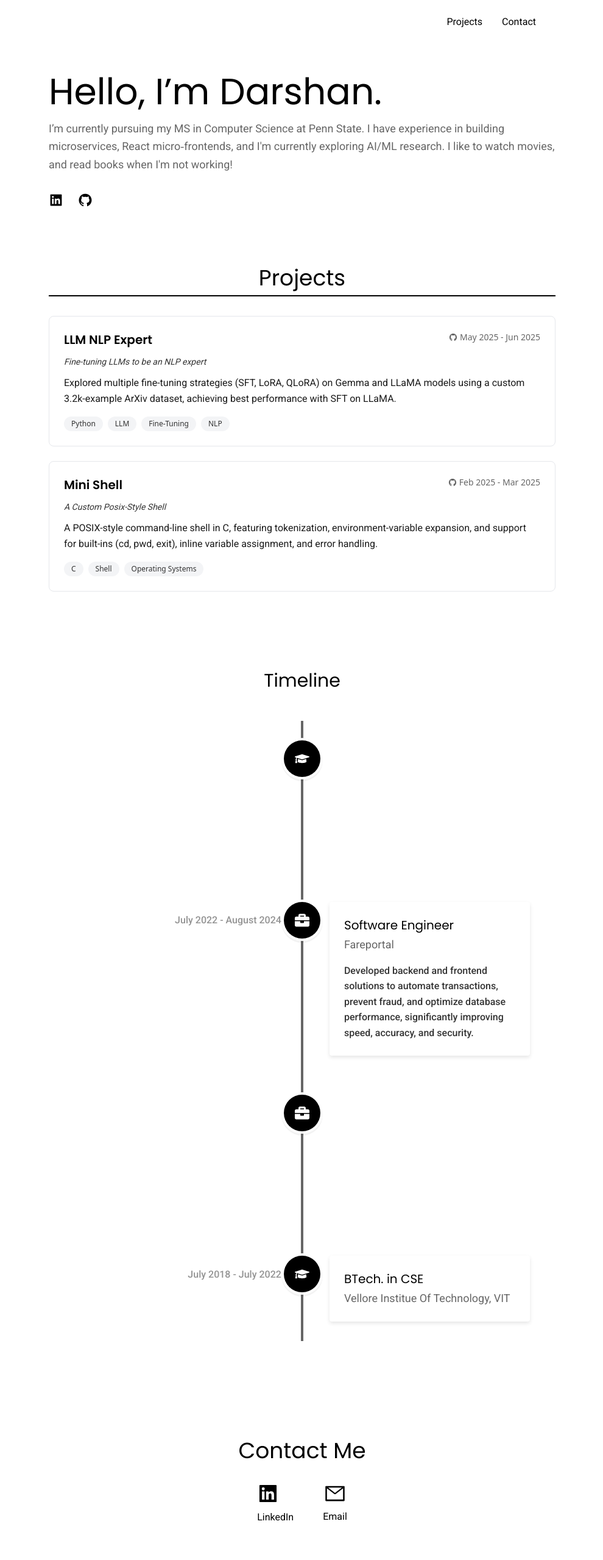
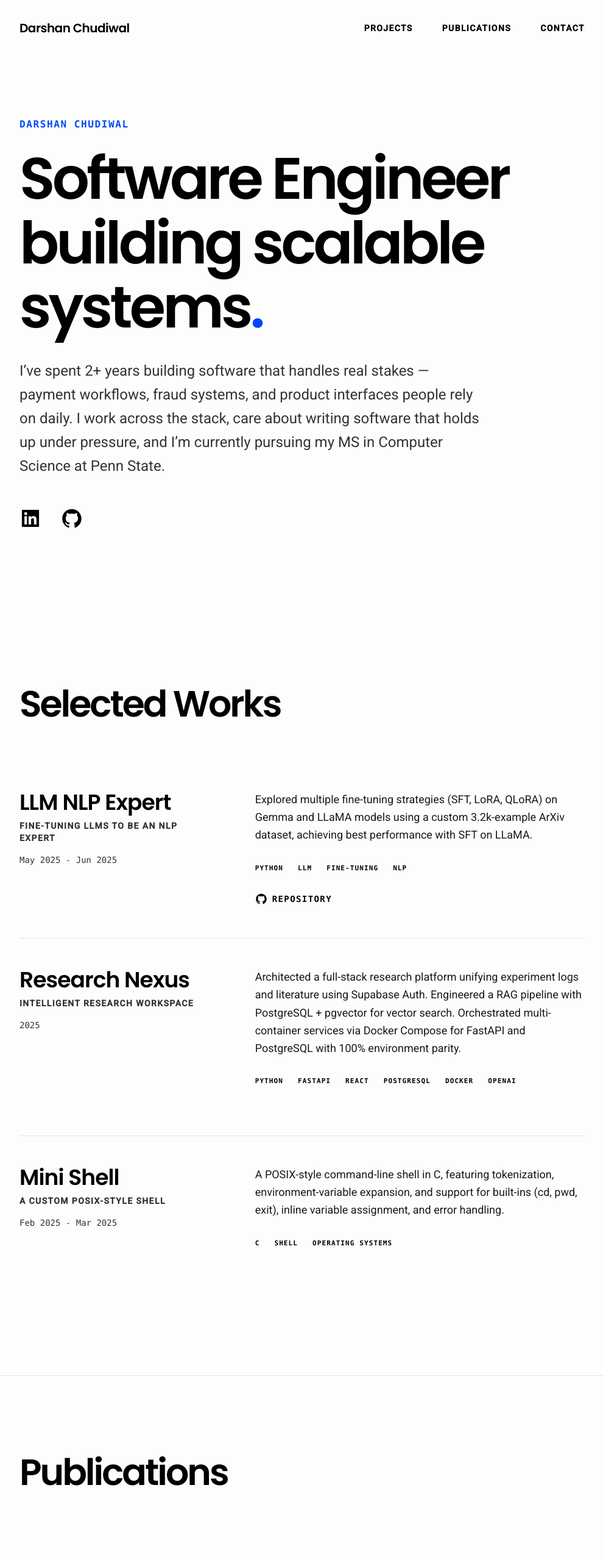
Before and after one commit to darshan-sc/portfolio, a React (Vite) app: page / in a window 1280 px wide. Shown: the top 2558 px of the page at 61% size, without its empty margins (144-1134 px from the left). Built offline with nearby package versions, Linux system fonts and the light colour scheme.

Commit message:
feat: redesign portfolio to editorial minimalism with framer-motion

```diff
--- a/package.json
+++ b/package.json
@@ -9,11 +9,12 @@
     "build": "tsc -b && vite build",
     "lint": "eslint .",
     "preview": "vite preview",
-    "predeploy":"npm run build",
-    "deploy":"gh-pages -d dist"
+    "predeploy": "npm run build",
+    "deploy": "gh-pages -d dist"
   },
   "dependencies": {
     "@tailwindcss/vite": "^4.1.11",
+    "framer-motion": "^12.35.2",
     "prop-types": "^15.8.1",
     "react": "^19.1.0",
     "react-dom": "^19.1.0",
--- a/src/App.tsx
+++ b/src/App.tsx
@@ -1,6 +1,7 @@
 import Navbar from './components/Navbar'
 import Hero from './components/Hero'
 import Projects from './components/Projects'
+import Publications from './components/Publications'
 import Contact from './components/Contact'
 import TimelineComponent from './components/TimelineComponent'
 
@@ -12,6 +13,7 @@ function App() {
       <Navbar />
       <Hero />
       <Projects />
+      <Publications />
       <TimelineComponent />
       <Contact />
     </>
--- a/src/components/Contact.tsx
+++ b/src/components/Contact.tsx
@@ -1,39 +1,45 @@
-// src/components/Contact.tsx
 import { AiFillLinkedin, AiOutlineMail } from "react-icons/ai";
+import { motion } from "framer-motion";
 
 export default function Contact() {
   return (
-    <section
-      id="contact"
-      className="scroll-mt-24 bg-bg py-20"
+    <section id="contact" className="scroll-mt-24 py-32 sm:py-48 bg-bg border-t border-black/10">
+      <div className="max-w-5xl mx-auto px-6 sm:px-8 lg:px-12 text-center">
+        <motion.h2
+          initial={{ opacity: 0, y: 20 }}
+          whileInView={{ opacity: 1, y: 0 }}
+          viewport={{ once: true, margin: "-100px" }}
+          className="font-heading text-5xl sm:text-7xl text-text font-bold mb-16 tracking-tighter"
         >
-      <div className="max-w-4xl mx-auto px-4 sm:px-6 lg:px-8 text-center">
-        <h2 className="font-heading text-3xl sm:text-4xl text-text mb-8">
-          Contact Me
-        </h2>
-        <ul className="inline-flex space-x-12">
-          <li>
+          Let's connect.
+        </motion.h2>
+
+        <motion.div
+          initial={{ opacity: 0, y: 30 }}
+          whileInView={{ opacity: 1, y: 0 }}
+          viewport={{ once: true, margin: "-100px" }}
+          transition={{ delay: 0.1, duration: 0.6 }}
+          className="flex justify-center items-center space-x-12 sm:space-x-20"
+        >
           <a
             href="https://www.linkedin.com/in/darshan-se/"
             target="_blank"
             rel="noopener noreferrer"
-                className=" hover:text-hover transition"
+            className="group flex flex-col items-center text-text hover:text-accent transition-colors"
             aria-label="LinkedIn"
           >
-              <AiFillLinkedin className="text-4xl mb-2" />
-              <span className="font-body">LinkedIn</span>
+            <AiFillLinkedin className="text-5xl sm:text-6xl mb-4 group-hover:-translate-y-2 transition-transform duration-300" />
+            <span className="font-mono text-xs uppercase tracking-widest font-bold">LinkedIn</span>
           </a>
-          </li>
-          <li>
+
           <a
             href="mailto:darshanjainc@gmail.com"
-              className="flex flex-col items-center text-text hover:text-hover transition"
+            className="group flex flex-col items-center text-text hover:text-accent transition-colors"
           >
-              <AiOutlineMail className="text-4xl mb-2" />
-              <span className="font-body">Email</span>
+            <AiOutlineMail className="text-5xl sm:text-6xl mb-4 group-hover:-translate-y-2 transition-transform duration-300" />
+            <span className="font-mono text-xs uppercase tracking-widest font-bold">Email</span>
           </a>
-          </li>
-        </ul>
+        </motion.div>
       </div>
     </section>
   );
--- a/src/components/Hero.tsx
+++ b/src/components/Hero.tsx
@@ -1,29 +1,52 @@
 import { AiFillLinkedin, AiFillGithub } from "react-icons/ai";
-
+import { motion } from "framer-motion";
 
 export default function Hero() {
   return (
-    <section id="hero" className="bg-bg py-12">
-      <div className="max-w-4xl mx-auto px-4 sm:px-6 lg:px-8">
+    <section id="hero" className="pt-40 pb-24 sm:pt-48 sm:pb-32">
+      <div className="max-w-5xl mx-auto px-6 sm:px-8 lg:px-12">
+        {/* Eyebrow */}
+        <motion.p
+          initial={{ opacity: 0, y: 20 }}
+          animate={{ opacity: 1, y: 0 }}
+          transition={{ duration: 0.8, ease: [0.16, 1, 0.3, 1] }}
+          className="font-mono text-sm sm:text-base uppercase tracking-widest text-accent font-bold mb-6"
+        >
+          Darshan Chudiwal
+        </motion.p>
+
         {/* Greeting */}
-        <h1 className="font-heading text-4xl sm:text-5xl md:text-6xl text-text mb-4 text-left">
-          Hello, I’m Darshan.
-        </h1>
+        <motion.h1
+          initial={{ opacity: 0, y: 40 }}
+          animate={{ opacity: 1, y: 0 }}
+          transition={{ duration: 0.8, delay: 0.1, ease: [0.16, 1, 0.3, 1] }}
+          className="font-heading text-5xl sm:text-6xl md:text-7xl lg:text-8xl font-bold tracking-tighter text-text mb-8 text-left leading-[1.1]"
+        >
+          Software Engineer building scalable systems<span className="text-accent">.</span>
+        </motion.h1>
 
         {/* About */}
-        <p className="font-body text-base sm:text-lg text-muted mb-8 leading-relaxed text-left">
-          I’m currently pursuing my MS in Computer Science at Penn State.
-          I have experience in building microservices, React micro‑frontends, and I'm currently exploring AI/ML research.
-          I like to watch movies, and read books when I'm not working!
-        </p>
+        <motion.p
+          initial={{ opacity: 0, y: 20 }}
+          animate={{ opacity: 1, y: 0 }}
+          transition={{ duration: 0.8, delay: 0.2, ease: [0.16, 1, 0.3, 1] }}
+          className="font-body text-lg sm:text-xl md:text-2xl text-muted mb-12 max-w-3xl leading-relaxed text-left"
+        >
+          I’ve spent 2+ years building software that handles real stakes — payment workflows, fraud systems, and product interfaces people rely on daily. I work across the stack, care about writing software that holds up under pressure, and I’m currently pursuing my MS in Computer Science at Penn State.
+        </motion.p>
 
         {/* Social links */}
-        <div className="flex space-x-6">
+        <motion.div
+          initial={{ opacity: 0 }}
+          animate={{ opacity: 1 }}
+          transition={{ duration: 0.8, delay: 0.4 }}
+          className="flex space-x-8"
+        >
           <a
             href="https://www.linkedin.com/in/darshan-se/"
             target="_blank"
             rel="noopener noreferrer"
-            className="text-2xl hover:text-hover transition"
+            className="text-3xl sm:text-4xl text-text hover:text-accent transition-colors"
             aria-label="LinkedIn"
           >
             <AiFillLinkedin />
@@ -32,12 +55,12 @@ export default function Hero() {
             href="https://github.com/darshan-sc"
             target="_blank"
             rel="noopener noreferrer"
-            className="text-2xl hover:text-hover transition"
+            className="text-3xl sm:text-4xl text-text hover:text-accent transition-colors"
             aria-label="GitHub"
           >
             <AiFillGithub />
           </a>
-        </div>
+        </motion.div>
       </div>
     </section>
   );
--- a/src/components/Navbar.tsx
+++ b/src/components/Navbar.tsx
@@ -1,25 +1,45 @@
-import { useState } from "react";
+import { useState, useEffect } from "react";
 import { FiMenu, FiX } from "react-icons/fi";
+import { motion } from "framer-motion";
 
 export default function Navbar() {
   const [open, setOpen] = useState(false);
+  const [scrolled, setScrolled] = useState(false);
+
+  useEffect(() => {
+    const handleScroll = () => {
+      setScrolled(window.scrollY > 20);
+    };
+    window.addEventListener("scroll", handleScroll);
+    return () => window.removeEventListener("scroll", handleScroll);
+  }, []);
 
   return (
-    <nav className="relative bg-bg max-w-4xl mx-auto px-4 sm:px-6 lg:px-8">
-      <div className="flex items-center justify-end px-6 py-4 md:px-8 md:py-6">
+    <motion.nav
+      initial={{ y: -100 }}
+      animate={{ y: 0 }}
+      transition={{ duration: 0.6, ease: [0.16, 1, 0.3, 1] }}
+      className={`fixed top-0 w-full z-50 transition-all duration-300 ${
+        scrolled ? "backdrop-blur-md bg-white/70 border-b border-black/5" : "bg-transparent"
+      }`}
+    >
+      <div className="max-w-5xl mx-auto px-6 sm:px-8 lg:px-12">
+        <div className="flex items-center justify-between py-6 md:py-8">
+          {/* Name / Logo */}
+          <a href="#" className="font-heading text-lg sm:text-xl font-bold tracking-tight text-text hover:text-accent transition-colors">
+            Darshan Chudiwal
+          </a>
+
           {/* Desktop links */}
-        <div className="hidden md:flex space-x-8  font-body">
-          <a href="#projects" className="hover:text-hover transition">
-            Projects
-          </a>
-          <a href="#contact" className="hover:text-hover transition">
-            Contact
-          </a>
+          <div className="hidden md:flex space-x-12 font-body text-sm uppercase tracking-widest font-semibold">
+            <a href="#projects" className="text-text hover:text-accent transition-colors">Projects</a>
+            <a href="#publications" className="text-text hover:text-accent transition-colors">Publications</a>
+            <a href="#contact" className="text-text hover:text-accent transition-colors">Contact</a>
           </div>
 
           {/* Mobile menu button */}
           <button
-          className="md:hidden text-2xl p-2 focus:outline-none"
+            className="md:hidden text-2xl p-2 text-text focus:outline-none"
             onClick={() => setOpen(!open)}
             aria-label="Toggle menu"
           >
@@ -29,25 +49,19 @@ export default function Navbar() {
 
         {/* Mobile dropdown */}
         {open && (
-        <div className="md:hidden absolute top-full left-0 w-full bg-bg">
-          <div className="flex flex-col items-center space-y-4 py-6">
-            <a
-              href="#projects"
-              onClick={() => setOpen(false)}
-              className="text-lg font-body hover:text-hover transition"
+          <motion.div
+            initial={{ opacity: 0, y: -20 }}
+            animate={{ opacity: 1, y: 0 }}
+            className="md:hidden absolute top-full left-0 w-full bg-bg border-b border-black/5 py-8"
           >
-              Projects
-            </a>
-            <a
-              href="#contact"
-              onClick={() => setOpen(false)}
-              className="text-lg font-body hover:text-hover transition"
-            >
-              Contact
-            </a>
+            <div className="flex flex-col items-center space-y-6 font-body text-sm uppercase tracking-widest font-semibold">
+              <a href="#projects" onClick={() => setOpen(false)} className="text-text hover:text-accent transition-colors">Projects</a>
+              <a href="#publications" onClick={() => setOpen(false)} className="text-text hover:text-accent transition-colors">Publications</a>
+              <a href="#contact" onClick={() => setOpen(false)} className="text-text hover:text-accent transition-colors">Contact</a>
             </div>
+          </motion.div>
+        )}
       </div>
-      )}
-    </nav>
+    </motion.nav>
   );
 }
--- a/src/components/Projects.tsx
+++ b/src/components/Projects.tsx
@@ -1,4 +1,5 @@
 import { AiFillGithub } from "react-icons/ai";
+import { motion } from "framer-motion";
 
 export default function Projects() {
   const projects = [
@@ -11,68 +12,79 @@ export default function Projects() {
       repo: "https://github.com/darshan-sc/NLPResearchAgent",
       date: "May 2025 - Jun 2025",
     },
-    // {
-    //   title: "Project Two",
-    //   about: "Real-time dashboard for monitoring Y metrics",
-    //   description:
-    //     "Designed a React + D3 dashboard, integrated with a .NET Core Web API backend.",
-    //   skills: ["React", "D3.js", ".NET Core", "WebSockets"],
-    //   repo: "https://github.com/your-username/project-two",
-    //   date: "Apr 2024 - Jun 2024",
-    // },
+    {
+      title: "Research Nexus",
+      about: "Intelligent Research Workspace",
+      description: "Architected a full-stack research platform unifying experiment logs and literature using Supabase Auth. Engineered a RAG pipeline with PostgreSQL + pgvector for vector search. Orchestrated multi-container services via Docker Compose for FastAPI and PostgreSQL with 100% environment parity.",
+      skills: ["Python", "FastAPI", "React", "PostgreSQL", "Docker", "OpenAI"],
+      date: "2025",
+    },
     {
       title: "Mini Shell",
       about: "A Custom Posix-Style Shell",
       description:
-        `A POSIX-style command-line shell in C, featuring tokenization, environment-variable expansion, and
-        support for built-ins (cd, pwd, exit), inline variable assignment, and error handling.`,
+        `A POSIX-style command-line shell in C, featuring tokenization, environment-variable expansion, and support for built-ins (cd, pwd, exit), inline variable assignment, and error handling.`,
       skills: ["C", "Shell", "Operating Systems"],
-      // repo: "https://github.com/darshan-sc/mini-shell",
       date: "Feb 2025 - Mar 2025",
     },
   ];
 
   return (
-    <section id="projects" className="bg-bg py-12">
-      <div className="max-w-4xl mx-auto px-4 sm:px-6 lg:px-8">
-        <h2 className="font-heading text-4xl text-text mb-8 text-center border-b-2 border-text pb-2">Projects</h2>
+    <section id="projects" className="bg-bg py-24 sm:py-32">
+      <div className="max-w-5xl mx-auto px-6 sm:px-8 lg:px-12">
+        <motion.h2
+          initial={{ opacity: 0, y: 20 }}
+          whileInView={{ opacity: 1, y: 0 }}
+          viewport={{ once: true, margin: "-100px" }}
+          className="font-heading text-5xl sm:text-6xl text-text font-bold mb-16 tracking-tighter"
+        >
+          Selected Works
+        </motion.h2>
 
-        <div className="space-y-6">
+        <div className="flex flex-col">
           {projects.map((p, index) => (
-            <div key={p.title} className="bg-white rounded-lg p-6 border border-gray-200">
-              <div className="flex justify-between items-start mb-3">
-                <h3 className="font-heading text-xl text-text font-semibold">{p.title}</h3>
-                {index !== 2 ? (
+            <motion.div
+              key={p.title}
+              initial={{ opacity: 0, y: 30 }}
+              whileInView={{ opacity: 1, y: 0 }}
+              viewport={{ once: true, margin: "-100px" }}
+              transition={{ delay: index * 0.1, duration: 0.6, ease: [0.16, 1, 0.3, 1] }}
+              className="group border-t border-black/10 py-12 first:border-t-0 flex flex-col lg:flex-row lg:justify-between lg:items-start gap-8"
+            >
+              <div className="lg:w-1/3">
+                <h3 className="font-heading text-3xl sm:text-4xl text-text font-bold tracking-tight mb-2 group-hover:text-accent transition-colors">{p.title}</h3>
+                <p className="font-body text-muted text-sm uppercase tracking-widest font-semibold mb-4">{p.about}</p>
+                <div className="flex items-center text-sm font-mono text-muted">
+                  {p.date}
+                </div>
+              </div>
+
+              <div className="lg:w-7/12">
+                <p className="font-body text-lg text-text/90 leading-relaxed mb-8">{p.description}</p>
+                <div className="flex flex-wrap gap-x-6 gap-y-3 mb-8">
+                  {p.skills.map((skill, skillIndex) => (
+                    <span
+                      key={skillIndex}
+                      className="font-mono text-[11px] uppercase tracking-widest text-text font-bold"
+                    >
+                      {skill}
+                    </span>
+                  ))}
+                </div>
+                {p.repo && (
                   <a
                     href={p.repo}
                     target="_blank"
                     rel="noopener noreferrer"
-                    className="text-sm text-muted hover:text-hover transition flex items-center"
+                    className="inline-flex items-center space-x-2 font-mono text-sm uppercase tracking-widest text-text hover:text-accent font-bold transition-colors"
                     aria-label={`View ${p.title} on GitHub`}
                   >
-                    <AiFillGithub className="mr-1" />
-                    {p.date}
+                    <AiFillGithub className="text-xl" />
+                    <span>Repository</span>
                   </a>
-                ) : (
-                  <div className="text-sm text-muted transition flex items-center">
-                    <AiFillGithub className="mr-1" />
-                    {p.date}
-                  </div>
                 )}
               </div>
-              <p className="font-body text-text/80 italic mb-3 text-sm">{p.about}</p>
-              <p className="font-body text-text/90 mb-4 leading-relaxed">{p.description}</p>
-              <div className="flex flex-wrap gap-2">
-                {p.skills.map((skill, skillIndex) => (
-                  <span
-                    key={skillIndex}
-                    className="bg-gray-100 text-text/80 px-3 py-1 rounded-full text-xs font-medium"
-                  >
-                    {skill}
-                  </span>
-                ))}
-              </div>
-            </div>
+            </motion.div>
           ))}
         </div>
       </div>
--- /dev/null
+++ b/src/components/Publications.tsx
@@ -0,0 +1,49 @@
+import { motion } from "framer-motion";
+
+export default function Publications() {
+  const publications = [
+    {
+      title: "Robust Adaptive Multi-Step Predictive Shielding",
+      venue: "ICLR 2026",
+      role: "Co-author",
+      description: "Contributed to developing a multi-step safety shield for RL agents, reducing safety violations by up to 90% and scaling to complex, high-dimensional environments.",
+    },
+  ];
+
+  return (
+    <section id="publications" className="py-24 sm:py-32 bg-bg border-t border-black/10">
+      <div className="max-w-5xl mx-auto px-6 sm:px-8 lg:px-12">
+        <motion.h2
+          initial={{ opacity: 0, y: 20 }}
+          whileInView={{ opacity: 1, y: 0 }}
+          viewport={{ once: true, margin: "-100px" }}
+          className="font-heading text-5xl sm:text-6xl text-text font-bold mb-16 tracking-tighter"
+        >
+          Publications
+        </motion.h2>
+
+        <div className="flex flex-col">
+          {publications.map((pub, index) => (
+            <motion.div
+              key={pub.title}
+              initial={{ opacity: 0, y: 30 }}
+              whileInView={{ opacity: 1, y: 0 }}
+              viewport={{ once: true, margin: "-100px" }}
+              transition={{ delay: index * 0.1, duration: 0.6, ease: [0.16, 1, 0.3, 1] }}
+              className="py-12 border-t border-black/10 first:border-0 flex flex-col lg:flex-row lg:justify-between lg:items-start gap-8"
+            >
+              <div className="lg:w-1/3">
+                <h3 className="font-heading text-2xl sm:text-3xl text-text font-bold tracking-tight leading-tight mb-4">{pub.title}</h3>
+                <span className="inline-block border border-accent text-accent px-3 py-1 font-mono text-xs uppercase tracking-widest font-bold">{pub.venue}</span>
+              </div>
+              <div className="lg:w-7/12">
+                <p className="font-body text-muted text-sm uppercase tracking-widest font-semibold mb-4">{pub.role}</p>
+                <p className="font-body text-lg text-text/90 leading-relaxed">{pub.description}</p>
+              </div>
+            </motion.div>
+          ))}
+        </div>
+      </div>
+    </section>
+  );
+}
--- a/src/components/Timeline.tsx
+++ b/src/components/Timeline.tsx
@@ -1,8 +1,5 @@
-// src/components/Timeline.tsx
 import React from 'react';
-import { VerticalTimeline, VerticalTimelineElement } from 'react-vertical-timeline-component';
-import { FaGraduationCap, FaBriefcase, FaRocket } from 'react-icons/fa';
-import 'react-vertical-timeline-component/style.min.css';
+import { motion } from 'framer-motion';
 
 export type TimelineEntry = {
   date: string;
@@ -16,55 +13,45 @@ export interface TimelineProps {
   entries: TimelineEntry[];
 }
 
-const iconMap = {
-  education: <FaGraduationCap />,  // graduation cap for education
-  work:      <FaBriefcase />,      // briefcase for work
-  other:     <FaRocket />,         // rocket for other events
-};
-
 const Timeline: React.FC<TimelineProps> = ({ entries }) => {
   return (
-    <section id="timeline" className="bg-bg py-20">
-      <div className="max-w-4xl mx-auto px-4 sm:px-6 lg:px-8">
-        <h2 className="font-heading text-3xl text-text mb-12 text-center">
+    <section id="timeline" className="py-24 sm:py-32 bg-bg border-t border-black/10">
+      <div className="max-w-5xl mx-auto px-6 sm:px-8 lg:px-12">
+        <motion.h2
+          initial={{ opacity: 0, y: 20 }}
+          whileInView={{ opacity: 1, y: 0 }}
+          viewport={{ once: true, margin: "-100px" }}
+          className="font-heading text-5xl sm:text-6xl text-text font-bold mb-16 tracking-tighter"
+        >
           Timeline
-        </h2>
-        <VerticalTimeline lineColor="var(--color-muted)">
-          {entries.map((e, idx) => (
-            <VerticalTimelineElement
-              key={idx}
-              date={e.date}
-              dateClassName="text-muted font-body"
-              iconStyle={{
-                background: 'var(--color-text)',
-                color:       'var(--color-bg)',
-              }}
-              icon={iconMap[e.iconType]}
-              contentStyle={{
-                background:       'var(--color-bg)',
-                borderTop:        `3px solid var(--color-accent)`,
-                boxShadow:        '0 3px 6px rgba(0,0,0,0.1)',
-              }}
-              contentArrowStyle={{
-                borderRight: '7px solid var(--color-accent)',
-              }}
+        </motion.h2>
+
+        <div className="flex flex-col">
+          {entries.map((e, index) => (
+            <motion.div
+              key={index}
+              initial={{ opacity: 0, y: 30 }}
+              whileInView={{ opacity: 1, y: 0 }}
+              viewport={{ once: true, margin: "-100px" }}
+              transition={{ delay: index * 0.1, duration: 0.6, ease: [0.16, 1, 0.3, 1] }}
+              className="group border-t border-black/10 py-12 first:border-0 flex flex-col lg:flex-row lg:justify-between lg:items-start gap-8"
             >
-              <h3 className="font-heading text-xl text-text">
-                {e.title}
-              </h3>
-              {e.subtitle && (
-                <h4 className="font-body text-lg text-muted mt-1">
-                  {e.subtitle}
-                </h4>
-              )}
-              {e.description && (
-                <p className="font-body text-text/80 mt-2">
-                  {e.description}
-                </p>
-              )}
-            </VerticalTimelineElement>
+              <div className="lg:w-1/3">
+                <h3 className="font-heading text-3xl sm:text-4xl text-text font-bold tracking-tight mb-2 group-hover:text-accent transition-colors">{e.title}</h3>
+                <p className="font-body text-muted text-sm uppercase tracking-widest font-semibold mb-4">{e.subtitle}</p>
+                <div className="flex items-center text-sm font-mono text-muted">
+                  {e.date}
+                </div>
+              </div>
+
+              <div className="lg:w-7/12">
+                {e.description && (
+                  <p className="font-body text-lg text-text/90 leading-relaxed">{e.description}</p>
+                )}
+              </div>
+            </motion.div>
           ))}
-        </VerticalTimeline>
+        </div>
       </div>
     </section>
   );
--- a/src/index.css
+++ b/src/index.css
@@ -6,12 +6,21 @@
   --font-body:    'Roboto', sans‑serif;
   --font-heading: 'Poppins', sans‑serif;
 
-  /* Monochrome colors */
-  --color-bg:     #ffffff;
-  --color-text:   #000000;
-  --color-accent: #444444;   /* dark gray instead of pure black */
-  --color-muted:  #666666;
+  /* Editorial Minimal Palette */
+  --color-bg:     #fdfdfc;   /* Paper White */
+  --color-text:   #000000;   /* Pitch Black */
+  --color-accent: #0047FF;   /* Cobalt Blue */
+  --color-muted:  #333333;   /* Charcoal */
 
-  /* Hover color - sophisticated blue */
-  --color-hover:  #2563eb;   /* blue-600 from Tailwind */
+  /* Hover color */
+  --color-hover:  #0033cc;   /* Darker Cobalt */
 }
+
+@layer base {
+  body {
+    background-color: var(--color-bg);
+    color: var(--color-text);
+    -webkit-font-smoothing: antialiased;
+    -moz-osx-font-smoothing: grayscale;
+  }
+}
```
Also changed, not shown: 1 other file (tests, documents, lock files or other folders). Lines whose indentation alone changed are shown as unchanged.
